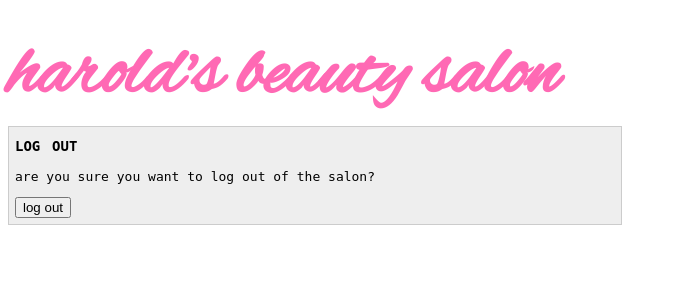
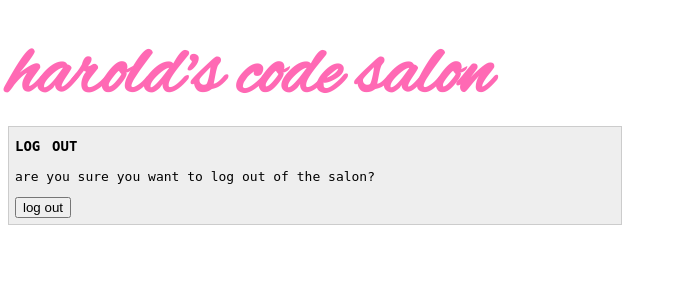
Before and after one commit to spladug/harold, a Flask app: page /logout in a window 1280 px wide. Shown: the top 300 px of the page, without its empty margins (0-682 px from the left). Run offline with Flask 2, Linux system fonts and the light colour scheme; the visitor is signed in with stand-in values (Sample User, id 1); parts of the project's set-up code (start-up, migrations or seed data) failed here and were passed over.

Commit message:
"beauty salon" -> "code salon"

```diff
--- a/salon/templates/base.html
+++ b/salon/templates/base.html
@@ -7,7 +7,7 @@
     <base target="_blank">
   </head>
   <body>
-    <h1>harold's beauty salon</h1>
+    <h1>harold's code salon</h1>
 
     {% if github_username: %}
     <p class="username">
```
